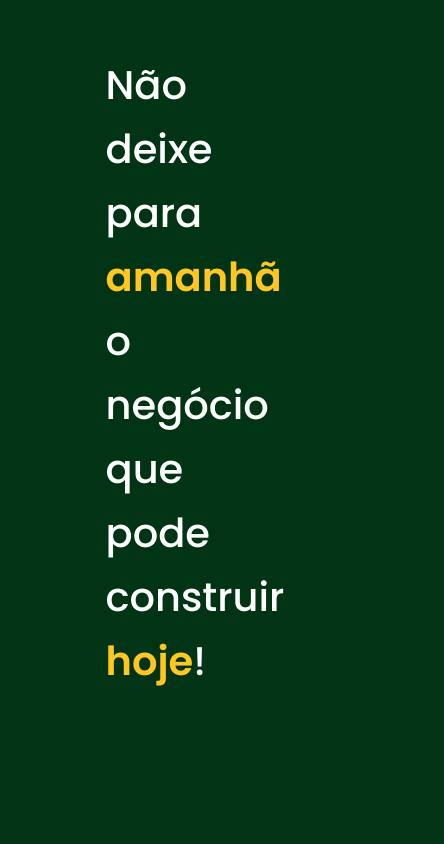
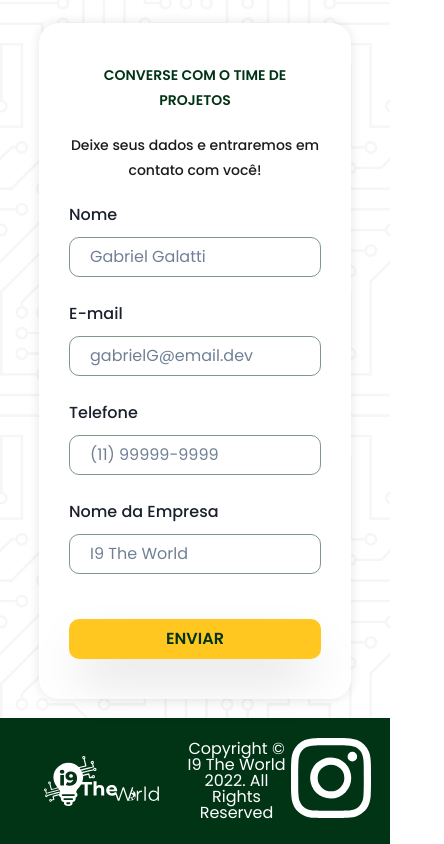
Before and after one commit to GabrielGalatti/i9-site, a Next.js app: page / in a window 390 px wide. Shown: the part 5020-5864 px from the top of the page, 444 px wide, since content can reach past the window. Built offline with nearby package versions, Linux system fonts and the light colour scheme.

Commit message:
feat: contact form responsive

```diff
--- a/src/components/organisms/FormCard.tsx
+++ b/src/components/organisms/FormCard.tsx
@@ -1,4 +1,10 @@
-import { Card, CardBody, CardHeader, Flex } from "@chakra-ui/react";
+import {
+  Card,
+  CardBody,
+  CardHeader,
+  Flex,
+  useBreakpointValue,
+} from "@chakra-ui/react";
 import { useMemo } from "react";
 import { COLORS } from "../../config/colors";
 import { FormField } from "../../types/FormField";
@@ -29,6 +35,12 @@ const FormCard = ({
     formState: { errors },
   } = useForm();
 
+  const { titleSize, textSize } = useBreakpointValue({
+    base: { titleSize: "14px", textSize: "14px" },
+    md: { titleSize: "16px", textSize: "14px" },
+    lg: { titleSize: "20px", textSize: "16px" },
+  }) as { titleSize: `${number}px`; textSize: `${number}px` };
+
   const fields: ControlledInputProps[] = useMemo(() => {
     return formFields.map((f) => ({
       ...f,
@@ -40,29 +52,30 @@ const FormCard = ({
   return (
     <Card
       borderRadius="20px"
-      py="60px"
-      px="40px"
+      py={["20px", "40px", "60px"]}
+      px={["10px", "20px", "40px"]}
       bgColor={COLORS.WHITE}
       boxShadow="0px 0px 12px rgba(0, 0, 0, 0.1)"
       w="100%"
     >
-      <CardBody flexDirection="column" display="flex">
+      <CardBody flexDirection="column" display="flex" gap="20px">
         <StyledText
           boldColor={COLORS.PRIMARY}
           regularColor={COLORS.PRIMARY}
-          size="20px"
+          size={titleSize}
           regularWeight={500}
           text={title}
           textAlign="center"
-          lineHeight="35px"
+          lineHeight={textSize !== "20px" ? "25px" : "35px"}
         />
         <StyledText
           boldColor={COLORS.TEXT}
           regularColor={COLORS.TEXT}
-          size="16px"
+          size={textSize}
           regularWeight={500}
           text={description}
           textAlign="center"
+          lineHeight={textSize !== "18px" ? "25px" : undefined}
         />
         <Form formFields={fields} />
         <Flex pt={25}>
--- a/src/components/templates/ContactForm.tsx
+++ b/src/components/templates/ContactForm.tsx
@@ -1,4 +1,4 @@
-import { Box, Flex } from "@chakra-ui/react";
+import { Box, Flex, useBreakpointValue } from "@chakra-ui/react";
 import { motion, Variants } from "framer-motion";
 import { COLORS } from "../../config/colors";
 import useI9Animation from "../../hooks/useI9Animation";
@@ -30,13 +30,19 @@ const ContactForm = ({
     finalState: "visible",
   });
 
+  const titleSize = useBreakpointValue({
+    base: "20px",
+    md: "30px",
+    lg: "40px",
+  }) as `${number}px`;
+
   const variants: Variants = {
     visible: {
       opacity: 1,
       x: 0,
       transition: { duration: 0.5, ease: "linear" },
     },
-    hidden: { opacity: 0, x: -200 },
+    hidden: { opacity: 0, x: "-10%" },
   };
   return (
     <Box w="100%" bgImage={bgPath} bgRepeat="repeat-y" bgSize="100%">
@@ -56,11 +62,12 @@ const ContactForm = ({
           ref={ref}
           initial="hidden"
         >
-          <Box bgColor={COLORS.PRIMARY} px={40} py={80} borderRadius={20}>
+          <Box bgColor={COLORS.PRIMARY} px={"40px"} py="60px" borderRadius={20}>
             <StyledText
               boldColor={COLORS.SECONDARY}
               regularColor={COLORS.WHITE}
-              size="40px"
+              size={titleSize}
+              lineHeight={titleSize !== "40px" ? "30px" : undefined}
               regularWeight={500}
               text={pageTitle}
             />
--- a/src/pages/index.tsx
+++ b/src/pages/index.tsx
@@ -114,7 +114,7 @@ export default function Home() {
         submitLabel="ENVIAR"
       />
       <Footer
-        footerText="Copyright 2022 © Todos os direitos reservados"
+        footerText="Copyright © I9 The World 2022. All Rights Reserved"
         instagramLink="/"
       />
     </>
```
